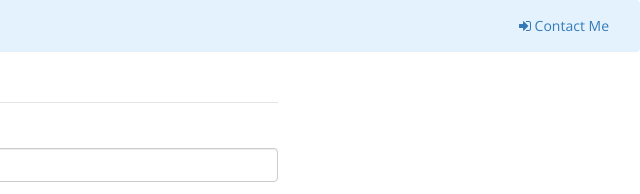
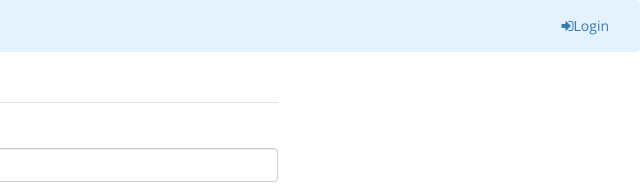
Before and after one commit to larizocche/COMP125-S2016-300870340-Lab4, a website: page loginForm.html in a window 1280 px wide. Shown: the top 194 px of the page, 640-1280 px from the left. Drawn offline with nearby package versions, Linux system fonts and the light colour scheme.

Commit message:
added folder

```diff
--- a/loginForm.html
+++ b/loginForm.html
@@ -29,7 +29,7 @@
             <!-- Collect the nav links, forms, and other content for toggling -->
             <div class="collapse navbar-collapse" id="bs-example-navbar-collapse-1">
                 <ul class="nav navbar-nav navbar-right">
-                    <li class="active"><a href="contact.html"><i class="fa fa-sign-in"></i> Contact Me</a></li>
+                    <li class="active"><a href=""><i class="fa fa-sign-in"></i>Login</a></li>
                 </ul>
             </div>
             <!-- /.navbar-collapse -->
```
Also changed, not shown: 1 other file.
